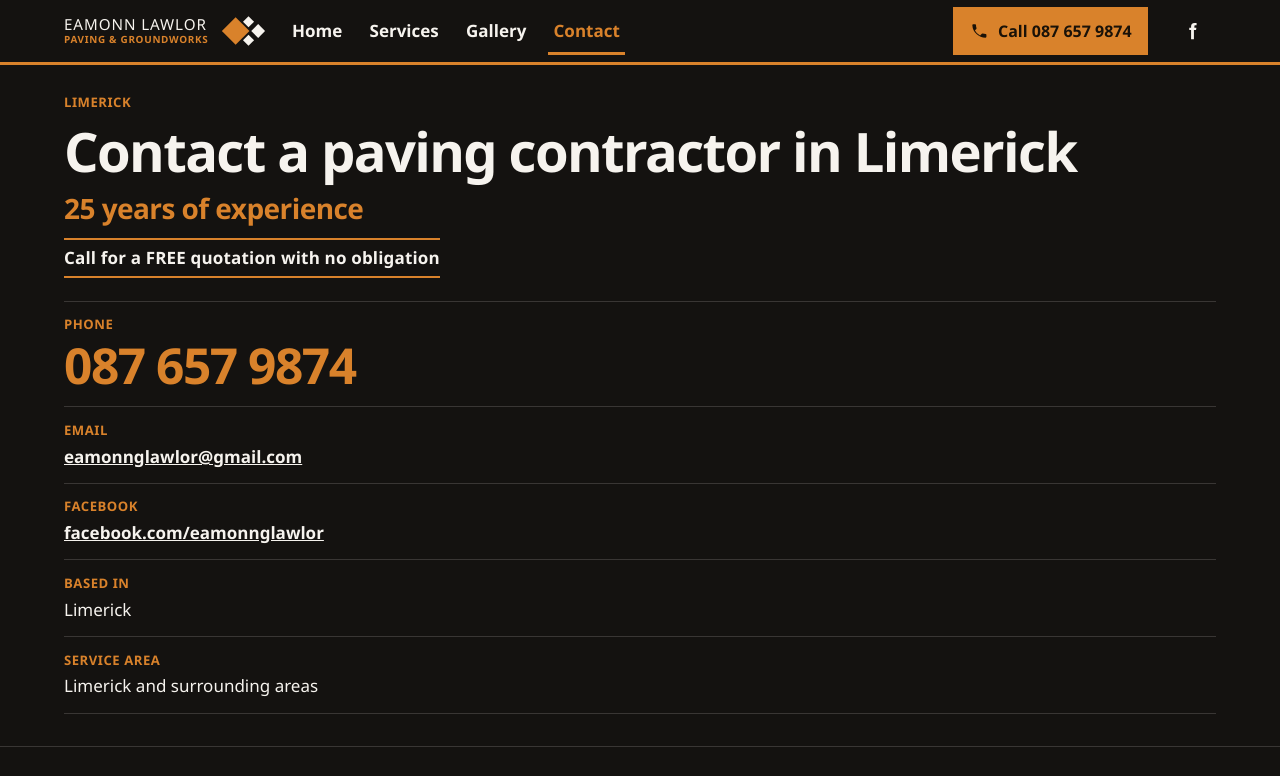
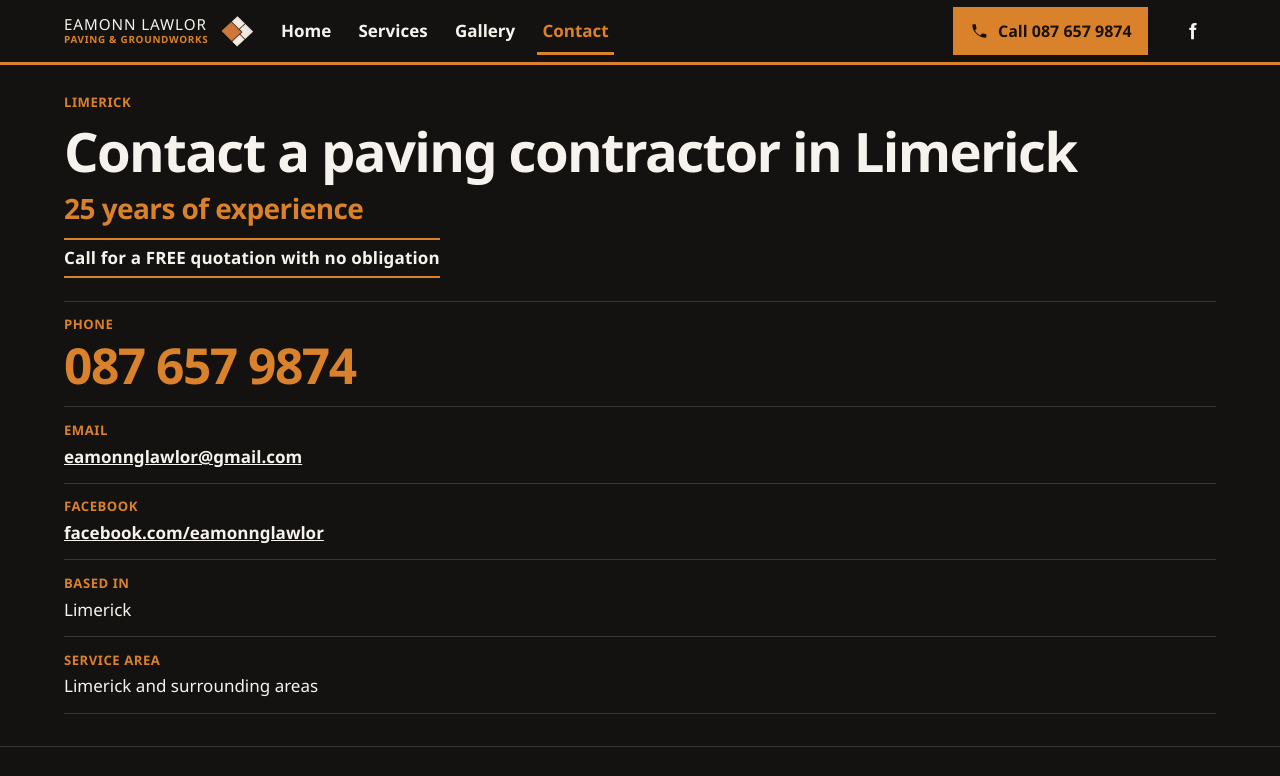
Before and after one commit to eamonnglawlor-ui/eamonn-lawlor-paving, a plain HTML site: page contact.html in a window 1280 px wide. Shown: the top 776 px of the page. Drawn offline with Linux system fonts and the light colour scheme.

Commit message:
Use the business-card logo PNG in the header
Replace the drawn diamond with brand/logo-card.png, resized for the header, favicon and social image. The mark stays transparent on the charcoal bar beside the wordmark.

Co-authored-by: eamonnglawlor-ui <eamonnglawlor-ui@users.noreply.github.com>

```diff
--- a/contact.html
+++ b/contact.html
@@ -26,7 +26,7 @@
   <meta name="twitter:title" content="Porcelain Patios and Resin Driveways in Limerick | Contact">
   <meta name="twitter:description" content="Porcelain patios, resin bound driveways and microcement in Limerick. Call 087 657 9874 or email eamonnglawlor@gmail.com.">
   <meta name="twitter:image" content="https://www.eamonnlawlorpaving.ie/images/og.jpg">
-  <link rel="icon" href="favicon.svg" type="image/svg+xml">
+  <link rel="icon" href="favicon-32.png" type="image/png">
   <link rel="icon" href="favicon-32.png" type="image/png" sizes="32x32">
   <link rel="apple-touch-icon" href="apple-touch-icon.png">
   <link rel="stylesheet" href="css/styles.css">
@@ -41,7 +41,7 @@
   "telephone": "+353876579874",
   "email": "eamonnglawlor@gmail.com",
   "image": "https://www.eamonnlawlorpaving.ie/images/og.jpg",
-  "logo": "https://www.eamonnlawlorpaving.ie/favicon.svg",
+  "logo": "https://www.eamonnlawlorpaving.ie/brand/logo-128.png",
   "address": {
     "@type": "PostalAddress",
     "addressLocality": "Limerick",
@@ -178,12 +178,7 @@
           <span class="brand-name">Eamonn Lawlor</span>
           <span class="brand-trade">Paving &amp; Groundworks</span>
         </span>
-        <svg class="logo" width="52" height="52" viewBox="0 0 100 100" aria-hidden="true" focusable="false">
-          <polygon fill="#D9822B" points="34,20 64,50 34,80 4,50"/>
-          <polygon fill="#F6F3EE" points="62,18 74,30 62,42 50,30"/>
-          <polygon fill="#F6F3EE" points="83,35 98,50 83,65 68,50"/>
-          <polygon fill="#F6F3EE" points="62,58 74,70 62,82 50,70"/>
-        </svg>
+        <img class="logo" src="brand/logo-64.png" srcset="brand/logo-64.png 1x, brand/logo-128.png 2x" alt="" width="40" height="39">
       </a>
       <nav class="nav" aria-label="Primary">
         <a href="index.html">Home</a>
--- a/css/styles.css
+++ b/css/styles.css
@@ -233,8 +233,8 @@ h2 {
 }
 
 .logo {
-  width: 46px;
-  height: 46px;
+  height: 2.15rem;
+  width: auto;
   flex: none;
   display: block;
   background: transparent;
```
Also changed, not shown: gallery.html (+3 -8 lines), index.html (+3 -8 lines), services.html (+3 -8 lines), apple-touch-icon.png, brand/logo-128.png (added), brand/logo-64.png (added), favicon-32.png, favicon.svg (deleted), images/og.jpg.
